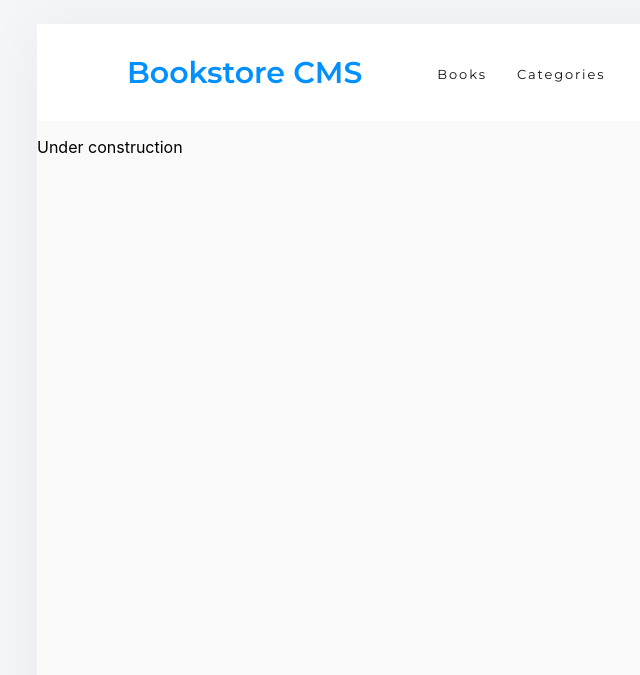
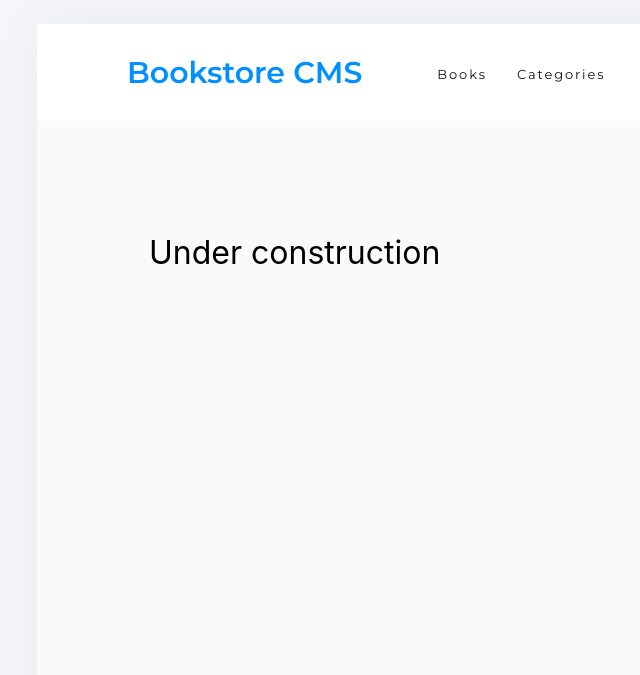
Before and after one commit to Leandro-Barretoo/bookstore_app, a React (Create React App) app: page /categories in a window 1280 px wide. Shown: the part 125-800 px from the top of the page, without its empty margins (63-703 px from the left). Built offline with nearby package versions, Linux system fonts and the light colour scheme; no server answers.

Commit message:
Add styles to Under Construction part

```diff
--- /dev/null
+++ b/src/components/SecondContent.css
@@ -0,0 +1,7 @@
+.Under-Container {
+  margin: 5rem 7rem;
+}
+
+.Under-Text {
+  font-size: 2rem;
+}
--- a/src/components/SecondContent.js
+++ b/src/components/SecondContent.js
@@ -1,8 +1,9 @@
 import React from 'react';
+import './SecondContent.css';
 
 const SecondContent = () => (
-  <div>
-    <p>Under construction</p>
+  <div className="Under-Container">
+    <p className="Under-Text">Under construction</p>
   </div>
 );
 
```
